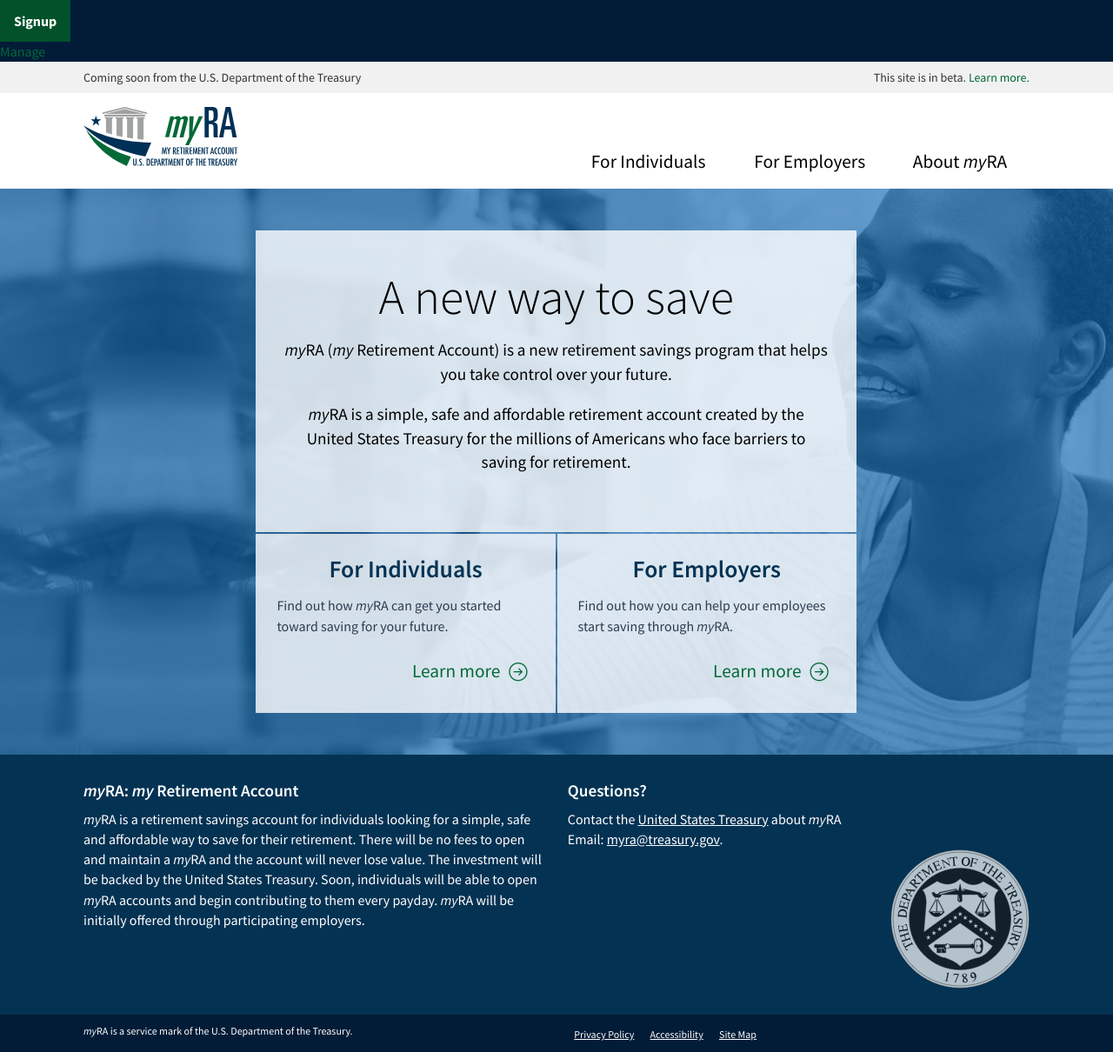
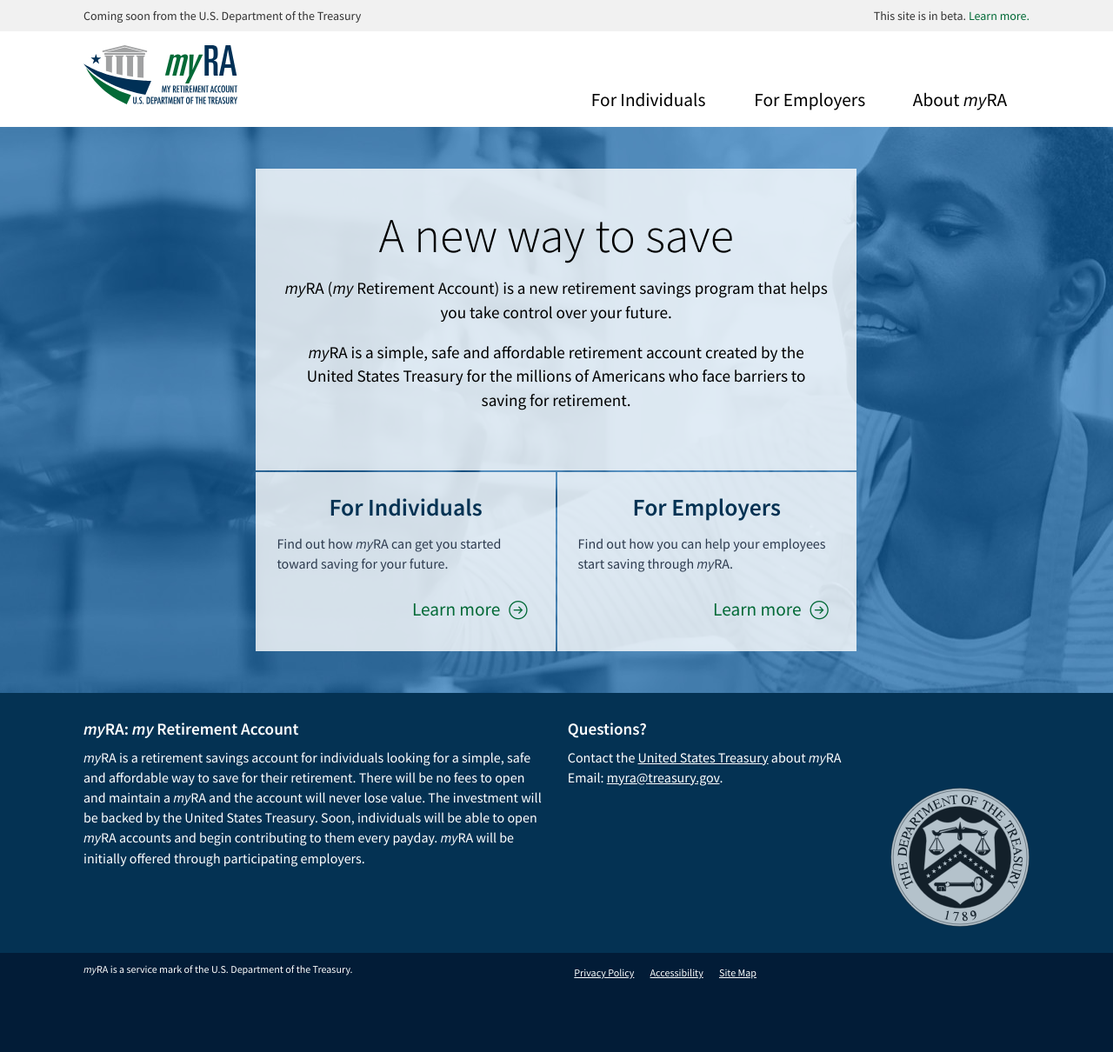
Before and after one commit to 18F/myra, a Jekyll site: the page built from index.html, in a window 1280 px wide. Shown: the whole page at 87% size. Built offline with Jekyll 4.4.1, drawn with Linux system fonts in a browser that asks for light colours; after the commit the page ends 1139 px from its top, so only the background shows below that.

Commit message:
remove links

```diff
--- a/_includes/header.html
+++ b/_includes/header.html
@@ -8,14 +8,6 @@
     </div>
   </div>
   <![endif]-->
-
-  <form action="https://onlineapps.ibanking-services.com/olnas/OLNASServlet/StappsApp" method="POST">
-    <input type="hidden" name="id" value="221">
-    <input type="hidden" name="prodid" value="84586">
-    <input type="submit" name="Signup" value="Signup" >
-  </form>
-
-  <a href="https://manage.ibanking-services.com/cib/CEBMainServlet/Login?FIORG=221&FIFID=111925074">Manage</a>
 
   <header class="site-header" role="banner" itemscope itemtype="http://schema.org/WPHeader">
     <a class="skip-nav" tabindex="1" href="#main">Skip to main content</a>
```
